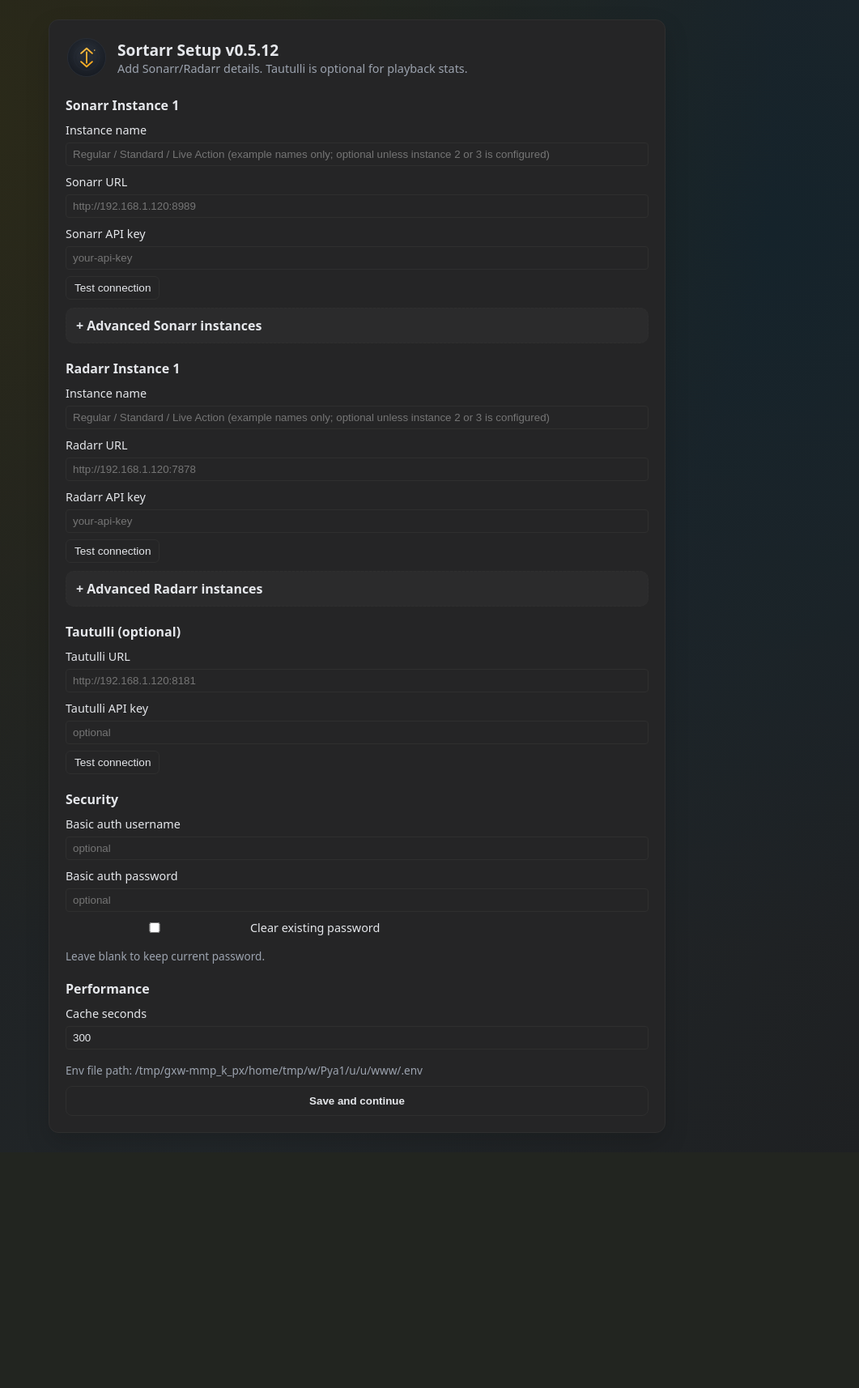
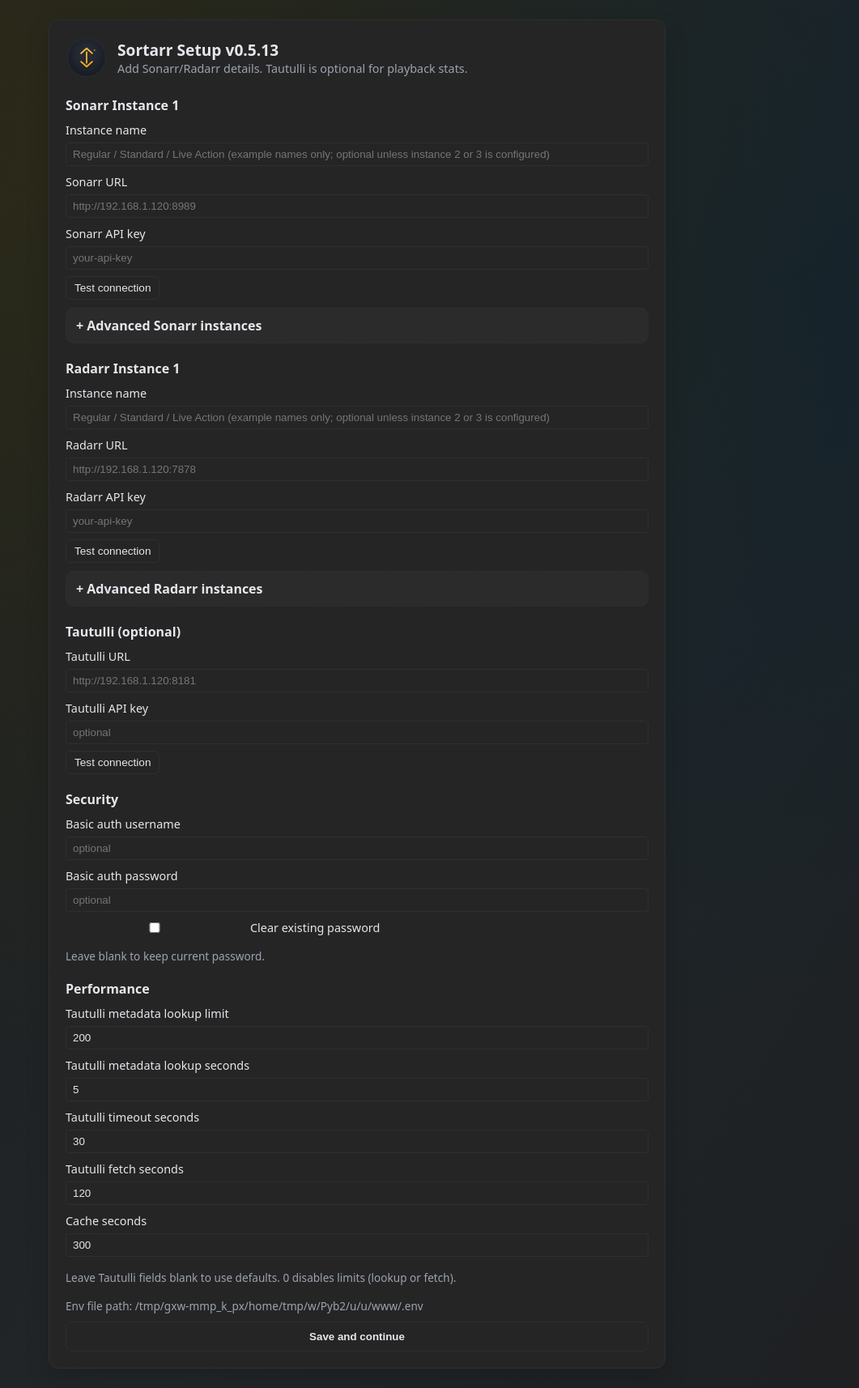
Before and after one commit to Jaredharper1/Sortarr, a Flask app: page /setup in a window 1280 px wide. Shown: the whole page at 81% size, without its empty margins (199-1260 px from the left). Before the commit the page ends 1399 px from the top, so only its background shows below. Run offline with Flask 3, Linux system fonts and the light colour scheme.

Commit message:
Expose Tautulli tuning in setup

```diff
--- a/app.py
+++ b/app.py
@@ -14,7 +14,7 @@ import requests
 from flask import Flask, jsonify, render_template, request, Response, redirect, url_for
 
 APP_NAME = "Sortarr"
-APP_VERSION = "0.5.12"
+APP_VERSION = "0.5.13"
 
 app = Flask(__name__)
 
@@ -147,6 +147,10 @@ def _write_env_file(path: str, values: dict):
         "RADARR_NAME_3",
         "TAUTULLI_URL",
         "TAUTULLI_API_KEY",
+        "TAUTULLI_METADATA_LOOKUP_LIMIT",
+        "TAUTULLI_METADATA_LOOKUP_SECONDS",
+        "TAUTULLI_TIMEOUT_SECONDS",
+        "TAUTULLI_FETCH_SECONDS",
         "BASIC_AUTH_USER",
         "BASIC_AUTH_PASS",
         "CACHE_SECONDS",
@@ -1901,6 +1905,38 @@ def setup():
             cache_seconds = int(cache_raw) if cache_raw else 300
         except ValueError:
             cache_seconds = None
+        tautulli_lookup_limit_raw = request.form.get("tautulli_metadata_lookup_limit", "").strip()
+        tautulli_lookup_seconds_raw = request.form.get("tautulli_metadata_lookup_seconds", "").strip()
+        tautulli_timeout_raw = request.form.get("tautulli_timeout_seconds", "").strip()
+        tautulli_fetch_raw = request.form.get("tautulli_fetch_seconds", "").strip()
+
+        def parse_optional_int(raw: str, label: str) -> tuple[str, str | None]:
+            if not raw:
+                return "", None
+            try:
+                value = int(raw)
+            except ValueError:
+                return "", f"{label} must be a whole number."
+            if value < 0:
+                return "", f"{label} must be 0 or greater."
+            return str(value), None
+
+        tautulli_lookup_limit, lookup_limit_error = parse_optional_int(
+            tautulli_lookup_limit_raw,
+            "Tautulli metadata lookup limit",
+        )
+        tautulli_lookup_seconds, lookup_seconds_error = parse_optional_int(
+            tautulli_lookup_seconds_raw,
+            "Tautulli metadata lookup seconds",
+        )
+        tautulli_timeout_seconds, timeout_error = parse_optional_int(
+            tautulli_timeout_raw,
+            "Tautulli timeout seconds",
+        )
+        tautulli_fetch_seconds, fetch_error = parse_optional_int(
+            tautulli_fetch_raw,
+            "Tautulli fetch seconds",
+        )
 
         basic_auth_user = request.form.get("basic_auth_user", "").strip()
         basic_auth_pass_raw = request.form.get("basic_auth_pass", "").strip()
@@ -1935,6 +1971,10 @@ def setup():
             "RADARR_API_KEY_3": request.form.get("radarr_api_key_3", "").strip(),
             "TAUTULLI_URL": _normalize_url(request.form.get("tautulli_url", "")),
             "TAUTULLI_API_KEY": request.form.get("tautulli_api_key", "").strip(),
+            "TAUTULLI_METADATA_LOOKUP_LIMIT": tautulli_lookup_limit,
+            "TAUTULLI_METADATA_LOOKUP_SECONDS": tautulli_lookup_seconds,
+            "TAUTULLI_TIMEOUT_SECONDS": tautulli_timeout_seconds,
+            "TAUTULLI_FETCH_SECONDS": tautulli_fetch_seconds,
             "BASIC_AUTH_USER": basic_auth_user,
             "BASIC_AUTH_PASS": basic_auth_pass,
             "CACHE_SECONDS": str(cache_seconds if cache_seconds is not None else ""),
@@ -1944,6 +1984,8 @@ def setup():
             error = "Cache seconds must be a whole number."
         elif cache_seconds < 30:
             error = "Cache seconds must be at least 30."
+        elif lookup_limit_error or lookup_seconds_error or timeout_error or fetch_error:
+            error = lookup_limit_error or lookup_seconds_error or timeout_error or fetch_error or ""
         else:
             has_sonarr = any(
                 data.get(f"SONARR_URL{suffix}") and data.get(f"SONARR_API_KEY{suffix}")
--- a/docs/unraid-template.xml
+++ b/docs/unraid-template.xml
@@ -18,4 +18,8 @@
   <Config Name="PGID" Target="PGID" Default="100" Mode="" Description="Run container as this group ID (Unraid default 100)." Type="Variable" Display="advanced" Required="false" Mask="false">100</Config>
   <Config Name="ENV_FILE_PATH" Target="ENV_FILE_PATH" Default="/config/Sortarr.env" Mode="" Description="Path to the .env file." Type="Variable" Display="advanced" Required="false" Mask="false">/config/Sortarr.env</Config>
   <Config Name="CACHE_SECONDS" Target="CACHE_SECONDS" Default="300" Mode="" Description="Cache duration in seconds." Type="Variable" Display="advanced" Required="false" Mask="false">300</Config>
+  <Config Name="Tautulli metadata lookup limit" Target="TAUTULLI_METADATA_LOOKUP_LIMIT" Default="" Mode="" Description="Optional: cap metadata lookups per load (0 disables). Leave blank for default." Type="Variable" Display="advanced" Required="false" Mask="false"></Config>
+  <Config Name="Tautulli metadata lookup seconds" Target="TAUTULLI_METADATA_LOOKUP_SECONDS" Default="" Mode="" Description="Optional: time limit for metadata lookups (0 disables). Leave blank for default." Type="Variable" Display="advanced" Required="false" Mask="false"></Config>
+  <Config Name="Tautulli timeout seconds" Target="TAUTULLI_TIMEOUT_SECONDS" Default="" Mode="" Description="Optional per-request timeout. Leave blank for default." Type="Variable" Display="advanced" Required="false" Mask="false"></Config>
+  <Config Name="Tautulli fetch seconds" Target="TAUTULLI_FETCH_SECONDS" Default="" Mode="" Description="Optional total Tautulli fetch budget (0 disables). Leave blank for auto." Type="Variable" Display="advanced" Required="false" Mask="false"></Config>
 </Container>
--- a/static/app.js
+++ b/static/app.js
@@ -4,6 +4,7 @@ const loadingIndicator = document.getElementById("loadingIndicator");
 const lastUpdatedEl = document.getElementById("lastUpdated");
 const loadBtn = document.getElementById("loadBtn");
 const resetUiBtn = document.getElementById("resetUiBtn");
+const settingsBtn = document.getElementById("settingsBtn");
 const titleFilter = document.getElementById("titleFilter");
 const pathFilter = document.getElementById("pathFilter");
 const filterInputs = document.getElementById("filterInputs");
@@ -1483,6 +1484,11 @@ if (resetUiBtn) {
     window.location.reload();
   });
 }
+if (settingsBtn) {
+  settingsBtn.addEventListener("click", () => {
+    window.location.href = "/setup?force=1";
+  });
+}
 
 function setAdvancedMode(enabled) {
   advancedEnabled = enabled;
--- a/templates/index.html
+++ b/templates/index.html
@@ -21,6 +21,7 @@
 
         <button id="loadBtn" title="Fetch fresh data from Sonarr/Radarr/Tautulli and update the cache">Fetch New Data</button>
         <button id="resetUiBtn" title="Clear UI settings and reload cached data">Reset UI</button>
+        <button id="settingsBtn" title="Open setup">Settings</button>
         <div class="column-menu">
           <button id="columnsBtn" type="button" title="Adjust visible columns">Columns</button>
           <div id="columnsPanel" class="column-panel hidden" role="dialog" aria-label="Columns">
--- a/templates/setup.html
+++ b/templates/setup.html
@@ -259,9 +259,26 @@
 
           <div class="setup-section-title">Performance</div>
           <label>
+            Tautulli metadata lookup limit
+            <input name="tautulli_metadata_lookup_limit" type="number" min="0" step="1" value="{{ values.tautulli_metadata_lookup_limit }}" />
+          </label>
+          <label>
+            Tautulli metadata lookup seconds
+            <input name="tautulli_metadata_lookup_seconds" type="number" min="0" step="1" value="{{ values.tautulli_metadata_lookup_seconds }}" />
+          </label>
+          <label>
+            Tautulli timeout seconds
+            <input name="tautulli_timeout_seconds" type="number" min="0" step="1" value="{{ values.tautulli_timeout_seconds }}" />
+          </label>
+          <label>
+            Tautulli fetch seconds
+            <input name="tautulli_fetch_seconds" type="number" min="0" step="1" value="{{ values.tautulli_fetch_seconds }}" />
+          </label>
+          <label>
             Cache seconds
             <input name="cache_seconds" type="number" min="30" step="1" value="{{ values.cache_seconds }}" />
           </label>
+          <div class="setup-hint">Leave Tautulli fields blank to use defaults. 0 disables limits (lookup or fetch).</div>
 
           <div class="setup-hint">Env file path: {{ env_path }}</div>
           <button class="setup-submit" type="submit">Save and continue</button>
```
Also changed, not shown: CHANGELOG.md, README.md.
